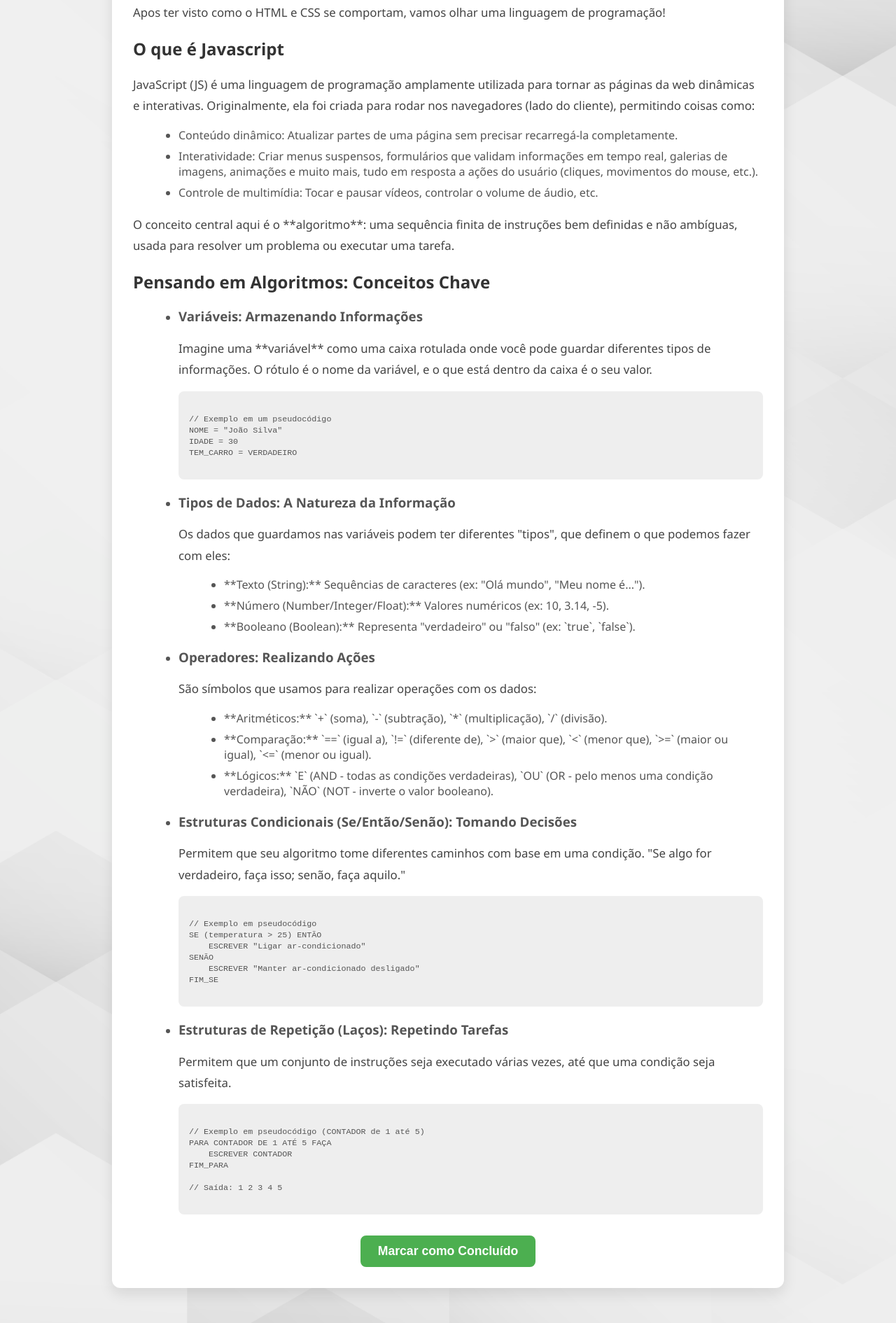
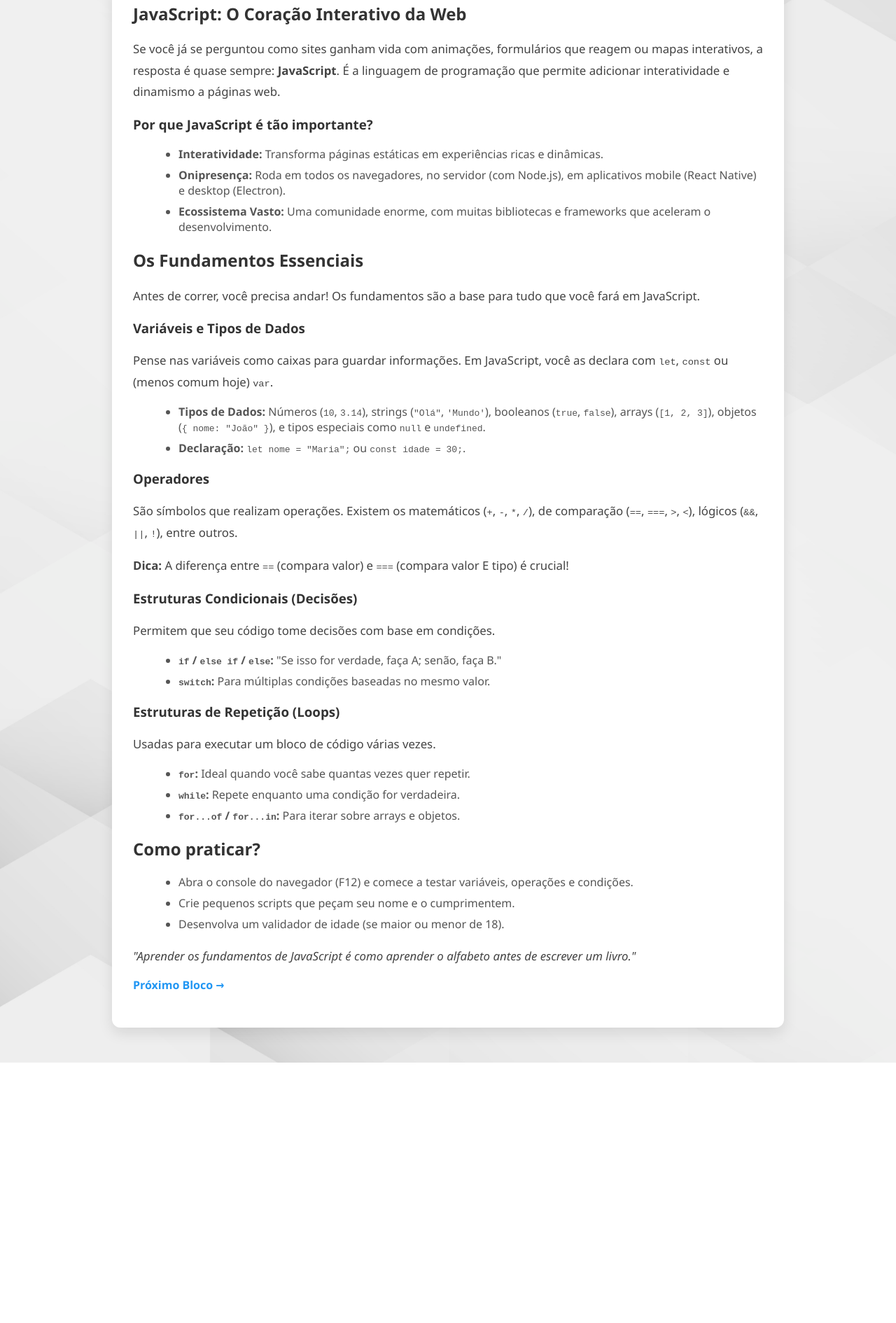
Before and after one commit to HuskyDaDeep/Roadmapweb, a plain HTML site: page pages/javascript-fundamentos.html in a window 1280 px wide. Shown: the part 216-2106 px from the top of the page at 70% size. After the commit the page ends 1734 px from the top, so only its background shows below. Drawn offline with Linux system fonts and the light colour scheme.

Commit message:
adiocionando mais informacao

```diff
--- a/pages/javascript-fundamentos.html
+++ b/pages/javascript-fundamentos.html
@@ -1,89 +1,68 @@
-
 <!DOCTYPE html>
 <html lang="pt-br">
 <head>
     <meta charset="UTF-8">
     <meta name="viewport" content="width=device-width, initial-scale=1.0">
-    <title>Lógica de Programação - Roadmap</title>
-    <link rel="stylesheet" href="../style.css"> </head>
+    <title>JavaScript - Introdução e Fundamentos</title>
+    <link rel="stylesheet" href="../style.css">
+</head>
 <body>
     <div class="content-page">
         <a href="../index.html" class="back-button">&larr; Voltar ao Roadmap</a>
-        <h1>Bloco 3: Fundamentos do Javascript</h1>
-        <p>Apos ter visto como o HTML e CSS se comportam, vamos olhar uma linguagem de programação!</p>
+        <h1>Bloco Extra: Aprofundando em JavaScript</h1>
 
-        <h2>O que é Javascript</h2>
-        <p>JavaScript (JS) é uma linguagem de programação amplamente utilizada para tornar as páginas da web dinâmicas e interativas. Originalmente, ela foi criada para rodar nos navegadores (lado do cliente), permitindo coisas como: </p>
+        <h2>JavaScript: O Coração Interativo da Web</h2>
+        <p>Se você já se perguntou como sites ganham vida com animações, formulários que reagem ou mapas interativos, a resposta é quase sempre: <b>JavaScript</b>. É a linguagem de programação que permite adicionar interatividade e dinamismo a páginas web.</p>
+
+        <h3>Por que JavaScript é tão importante?</h3>
         <ul>
-            <li>
-                Conteúdo dinâmico: Atualizar partes de uma página sem precisar recarregá-la completamente.
-            </li>
-            <li>
-                Interatividade: Criar menus suspensos, formulários que validam informações em tempo real, galerias de imagens, animações e muito mais, tudo em resposta a ações do usuário (cliques, movimentos do mouse, etc.).
-            </li>
-            <li>
-                Controle de multimídia: Tocar e pausar vídeos, controlar o volume de áudio, etc.
-            </li>
-        </ul>
-        <p>O conceito central aqui é o **algoritmo**: uma sequência finita de instruções bem definidas e não ambíguas, usada para resolver um problema ou executar uma tarefa.</p>
-
-        <h2>Pensando em Algoritmos: Conceitos Chave</h2>
-        <ul>
-            <li>
-                <h3>Variáveis: Armazenando Informações</h3>
-                <p>Imagine uma **variável** como uma caixa rotulada onde você pode guardar diferentes tipos de informações. O rótulo é o nome da variável, e o que está dentro da caixa é o seu valor.</p>
-                <pre><code>
-// Exemplo em um pseudocódigo
-NOME = "João Silva"
-IDADE = 30
-TEM_CARRO = VERDADEIRO
-                </code></pre>
-            </li>
-            <li>
-                <h3>Tipos de Dados: A Natureza da Informação</h3>
-                <p>Os dados que guardamos nas variáveis podem ter diferentes "tipos", que definem o que podemos fazer com eles:</p>
-                <ul>
-                    <li>**Texto (String):** Sequências de caracteres (ex: "Olá mundo", "Meu nome é...").</li>
-                    <li>**Número (Number/Integer/Float):** Valores numéricos (ex: 10, 3.14, -5).</li>
-                    <li>**Booleano (Boolean):** Representa "verdadeiro" ou "falso" (ex: `true`, `false`).</li>
-                </ul>
-            </li>
-            <li>
-                <h3>Operadores: Realizando Ações</h3>
-                <p>São símbolos que usamos para realizar operações com os dados:</p>
-                <ul>
-                    <li>**Aritméticos:** `+` (soma), `-` (subtração), `*` (multiplicação), `/` (divisão).</li>
-                    <li>**Comparação:** `==` (igual a), `!=` (diferente de), `>` (maior que), `<` (menor que), `>=` (maior ou igual), `<=` (menor ou igual).</li>
-                    <li>**Lógicos:** `E` (AND - todas as condições verdadeiras), `OU` (OR - pelo menos uma condição verdadeira), `NÃO` (NOT - inverte o valor booleano).</li>
-                </ul>
-            </li>
-            <li>
-                <h3>Estruturas Condicionais (Se/Então/Senão): Tomando Decisões</h3>
-                <p>Permitem que seu algoritmo tome diferentes caminhos com base em uma condição. "Se algo for verdadeiro, faça isso; senão, faça aquilo."</p>
-                <pre><code>
-// Exemplo em pseudocódigo
-SE (temperatura > 25) ENTÃO
-    ESCREVER "Ligar ar-condicionado"
-SENÃO
-    ESCREVER "Manter ar-condicionado desligado"
-FIM_SE
-                </code></pre>
-            </li>
-            <li>
-                <h3>Estruturas de Repetição (Laços): Repetindo Tarefas</h3>
-                <p>Permitem que um conjunto de instruções seja executado várias vezes, até que uma condição seja satisfeita.</p>
-                <pre><code>
-// Exemplo em pseudocódigo (CONTADOR de 1 até 5)
-PARA CONTADOR DE 1 ATÉ 5 FAÇA
-    ESCREVER CONTADOR
-FIM_PARA
-
-// Saída: 1 2 3 4 5
-                </code></pre>
-            </li>
+            <li><b>Interatividade:</b> Transforma páginas estáticas em experiências ricas e dinâmicas.</li>
+            <li><b>Onipresença:</b> Roda em todos os navegadores, no servidor (com Node.js), em aplicativos mobile (React Native) e desktop (Electron).</li>
+            <li><b>Ecossistema Vasto:</b> Uma comunidade enorme, com muitas bibliotecas e frameworks que aceleram o desenvolvimento.</li>
         </ul>
 
-        <button onclick="markBlockAsCompleted('javascript-fundamentos')">Marcar como Concluído</button>
+        <h2>Os Fundamentos Essenciais</h2>
+        <p>Antes de correr, você precisa andar! Os fundamentos são a base para tudo que você fará em JavaScript.</p>
+
+        <h3>Variáveis e Tipos de Dados</h3>
+        <p>Pense nas variáveis como caixas para guardar informações. Em JavaScript, você as declara com <code>let</code>, <code>const</code> ou (menos comum hoje) <code>var</code>.</p>
+        <ul>
+            <li><b>Tipos de Dados:</b> Números (<code>10</code>, <code>3.14</code>), strings (<code>"Olá"</code>, <code>'Mundo'</code>), booleanos (<code>true</code>, <code>false</code>), arrays (<code>[1, 2, 3]</code>), objetos (<code>{ nome: "João" }</code>), e tipos especiais como <code>null</code> e <code>undefined</code>.</li>
+            <li><b>Declaração:</b> <code>let nome = "Maria";</code> ou <code>const idade = 30;</code>.</li>
+        </ul>
+
+        <h3>Operadores</h3>
+        <p>São símbolos que realizam operações. Existem os matemáticos (<code>+</code>, <code>-</code>, <code>*</code>, <code>/</code>), de comparação (<code>==</code>, <code>===</code>, <code>></code>, <code><</code>), lógicos (<code>&&</code>, <code>||</code>, <code>!</code>), entre outros.</p>
+        <p><b>Dica:</b> A diferença entre <code>==</code> (compara valor) e <code>===</code> (compara valor E tipo) é crucial!</p>
+
+        <h3>Estruturas Condicionais (Decisões)</h3>
+        <p>Permitem que seu código tome decisões com base em condições.</p>
+        <ul>
+            <li><b><code>if</code> / <code>else if</code> / <code>else</code>:</b> "Se isso for verdade, faça A; senão, faça B."</li>
+            <li><b><code>switch</code>:</b> Para múltiplas condições baseadas no mesmo valor.</li>
+        </ul>
+
+        <h3>Estruturas de Repetição (Loops)</h3>
+        <p>Usadas para executar um bloco de código várias vezes.</p>
+        <ul>
+            <li><b><code>for</code>:</b> Ideal quando você sabe quantas vezes quer repetir.</li>
+            <li><b><code>while</code>:</b> Repete enquanto uma condição for verdadeira.</li>
+            <li><b><code>for...of</code> / <code>for...in</code>:</b> Para iterar sobre arrays e objetos.</li>
+        </ul>
+
+        <h2>Como praticar?</h2>
+        <ul>
+            <li>Abra o console do navegador (F12) e comece a testar variáveis, operações e condições.</li>
+            <li>Crie pequenos scripts que peçam seu nome e o cumprimentem.</li>
+            <li>Desenvolva um validador de idade (se maior ou menor de 18).</li>
+        </ul>
+
+        <p><i>"Aprender os fundamentos de JavaScript é como aprender o alfabeto antes de escrever um livro."</i></p>
+
+
+        <div class="underButton">
+            <a href="../pages/javascript-fundamento-meio.html" class="forward-button">Próximo Bloco &rarr;</a>
+        </div>
     </div>
     <script src="../progress.js"></script>
 </body>
```
Also changed, not shown: pages/javascript-fundamento-meio.html (added, +83 -0 lines), pages/javascript-fundamentos-fim.html (added, +82 -0 lines), pages/logica-programacao-final.html (+1 -0 lines).
